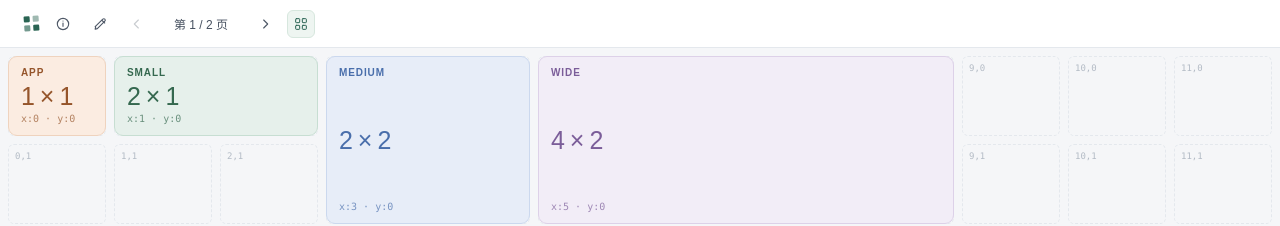
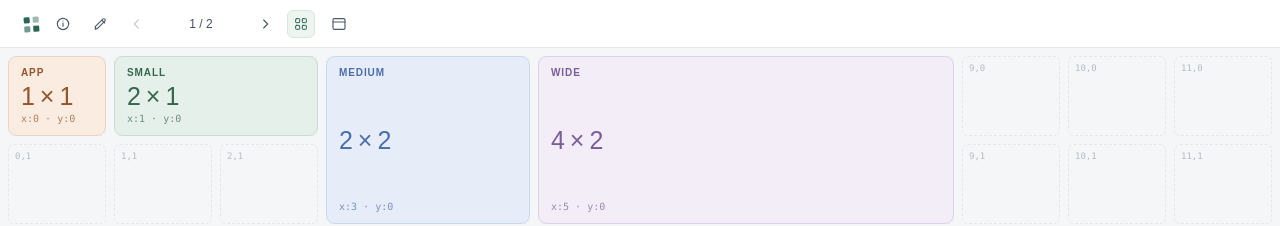
Before and after one commit to ZevixQuatol/Agile-Grid, a Next.js app: page / in a window 1280 px wide. Shown: the top 226 px of the page. Built offline with nearby package versions, Linux system fonts and the light colour scheme.

Commit message:
feat: add four-direction dock and thickness settings

```diff
--- a/src/app/globals.css
+++ b/src/app/globals.css
@@ -12,22 +12,39 @@ body { background: #f5f6f8; color: var(--ink); font-family: Arial, "Microsoft Ya
 button { font: inherit; }
 button:focus-visible { outline: 2px solid var(--accent); outline-offset: 3px; }
 
-.agile-grid-shell { height: 100dvh; width: 100%; display: grid; grid-template-rows: 48px minmax(0, 1fr); overflow: hidden; }
-.app-header { display: flex; align-items: center; padding: 0 24px; background: white; border-bottom: 1px solid var(--line); min-width: 0; }
+.agile-grid-shell { height: 100dvh; width: 100%; display: grid; grid-template-areas: "dock" "workspace"; grid-template-rows: min(var(--dock-size), 100%) minmax(0, 1fr); overflow: hidden; }
+.agile-grid-shell[data-dock="bottom"] { grid-template-areas: "workspace" "dock"; grid-template-rows: minmax(0, 1fr) min(var(--dock-size), 100%); }
+.agile-grid-shell[data-dock="left"], .agile-grid-shell[data-dock="right"] { grid-template-rows: minmax(0, 1fr); grid-template-areas: "dock workspace"; grid-template-columns: min(var(--dock-size), 100%) minmax(0, 1fr); }
+.agile-grid-shell[data-dock="right"] { grid-template-areas: "workspace dock"; grid-template-columns: minmax(0, 1fr) min(var(--dock-size), 100%); }
+.app-header { grid-area: dock; display: flex; align-items: center; padding: 6px 24px; background: white; box-shadow: inset 0 -1px var(--line); min-width: 0; min-height: 0; container: dock / size; }
+.agile-grid-shell[data-dock="bottom"] .app-header { box-shadow: inset 0 1px var(--line); }
+.agile-grid-shell[data-dock="left"] .app-header { box-shadow: inset -1px 0 var(--line); }
+.agile-grid-shell[data-dock="right"] .app-header { box-shadow: inset 1px 0 var(--line); }
+.app-header[data-vertical="true"] { padding: 12px 6px; align-items: flex-start; justify-content: center; }
+.app-header[data-vertical="true"] .header-controls, .app-header[data-vertical="true"] .brand, .app-header[data-vertical="true"] .header-actions, .app-header[data-vertical="true"] .page-navigation { flex-direction: column; }
+.app-header[data-vertical="true"] .page-count { min-width: 0; font-size: 10px; }
 .header-controls { display: flex; align-items: center; gap: 10px; min-width: 0; }
 .brand { position: relative; display: flex; align-items: center; gap: 10px; flex-shrink: 0; }
 .brand-mark { display: grid; grid-template-columns: repeat(2, 6px); gap: 3px; transform: rotate(-4deg); }
 .brand-mark i { width: 6px; height: 6px; background: var(--accent); border-radius: 1px; }
 .brand-mark i:nth-child(2) { opacity: .45; }
 .brand-mark i:nth-child(3) { opacity: .65; }
-.about-popover { position: absolute; z-index: 5; top: calc(100% + 8px); left: 0; display: flex; flex-direction: column; gap: 3px; min-width: 230px; padding: 10px 12px; border: 1px solid var(--line); border-radius: 7px; background: white; box-shadow: 0 8px 20px rgba(32, 39, 48, .12); color: var(--ink); font-size: 12px; }
+.dock-popover { width: min(280px, calc(100dvw - 16px)); max-height: calc(100dvh - 16px); padding: 12px; border: 1px solid var(--line); border-radius: 7px; background: white; box-shadow: 0 8px 20px rgba(32, 39, 48, .12); color: var(--ink); font-size: 12px; overflow: auto; }
+.dock-popover:popover-open { display: flex; flex-direction: column; gap: 10px; }
+.about-popover:popover-open { gap: 3px; }
 .about-popover span { color: var(--muted); font-size: 11px; }
+.dock-menu label { display: flex; align-items: center; justify-content: space-between; gap: 12px; }
+.dock-menu select { font: inherit; padding: 3px; }
+.dock-menu input { width: 130px; accent-color: var(--accent); }
+.dock-menu small { color: var(--muted); }
+.dock-overflow { display: flex; align-items: center; flex-wrap: wrap; gap: 8px; }
+.app-header .dock-overflow > * { display: none; }
 .header-actions { display: flex; align-items: center; gap: 8px; min-width: 0; }
 .header-divider { height: 18px; width: 1px; background: var(--line); }
 .page-navigation { display: flex; align-items: center; gap: 10px; }
 .page-count { min-width: 80px; text-align: center; font-size: 12px; font-variant-numeric: tabular-nums; white-space: nowrap; color: #46505f; }
 .icon-button, .overlay-toggle { border: 1px solid transparent; border-radius: 6px; background: transparent; color: #4e5867; cursor: pointer; display: inline-flex; align-items: center; justify-content: center; }
-.icon-button { width: 28px; height: 28px; padding: 5px; }
+.icon-button { width: 28px; height: 28px; padding: 5px; flex-shrink: 0; }
 .icon-button svg { width: 16px; height: 16px; stroke: currentColor; stroke-width: 1.7; stroke-linecap: round; stroke-linejoin: round; }
 .icon-button:hover:not(:disabled) { background: #f1f4f4; color: var(--accent); }
 .icon-button:disabled { opacity: .3; cursor: default; }
@@ -38,7 +55,7 @@ button:focus-visible { outline: 2px solid var(--accent); outline-offset: 3px; }
 .overlay-toggle[aria-pressed="true"] { background: #eef5f1; color: var(--accent); border-color: #d7e7de; }
 .overlay-toggle:hover { border-color: #b8ccbf; }
 
-.grid-workspace { display: grid; grid-template-rows: minmax(0, 1fr); padding: 8px; min-width: 0; min-height: 0; }
+.grid-workspace { grid-area: workspace; display: grid; grid-template-rows: minmax(0, 1fr); padding: 8px; min-width: 0; min-height: 0; overflow: hidden; }
 .grid-viewport { position: relative; min-width: 0; min-height: 0; overflow: hidden; }
 .grid-overlay { position: absolute; inset: 0; display: grid; align-content: start; pointer-events: none; }
 .grid-cell { border: 1px dashed #e4e8ed; border-radius: 6px; min-width: 0; overflow: hidden; }
@@ -81,14 +98,29 @@ button:focus-visible { outline: 2px solid var(--accent); outline-offset: 3px; }
 .viewport-message p { margin: 0; font-size: 12px; line-height: 1.6; color: var(--muted); }
 .message-detail { font-size: 11px; color: #a17b42; }
 
-@media (max-width: 1100px) {
-  .about-popover { min-width: 220px; }
+@container dock (max-width: 560px) {
+  .app-header[data-vertical="false"] .header-actions .dock-secondary { display: none; }
+  .app-header[data-vertical="false"] .dock-overflow .dock-secondary { display: inline-flex; }
+  .app-header[data-vertical="false"] .header-controls { gap: 6px; }
+  .app-header[data-vertical="false"] .header-actions { gap: 4px; }
+  .app-header[data-vertical="false"] .page-count { min-width: 42px; }
 }
-
-@media (max-width: 700px) {
-  .app-header { padding: 0 8px; }
-  .header-controls { gap: 6px; }
-  .header-actions { gap: 4px; }
-  .page-count { min-width: 68px; }
-  .metric-group { gap: 10px; }
+@container dock (max-width: 380px) {
+  .app-header[data-vertical="false"] .header-actions { display: none; }
+  .app-header[data-vertical="false"] .dock-overflow > * { display: inline-flex; }
 }
+@container dock (max-height: 480px) {
+  .app-header[data-vertical="true"] .header-actions .dock-secondary { display: none; }
+  .app-header[data-vertical="true"] .dock-overflow .dock-secondary { display: inline-flex; }
+}
+@container dock (max-height: 320px) {
+  .app-header[data-vertical="true"] .header-actions { display: none; }
+  .app-header[data-vertical="true"] .dock-overflow > * { display: inline-flex; }
+  .app-header[data-vertical="true"] .dock-overflow .page-navigation { flex-direction: row; }
+}
+@container dock (max-width: 160px) {
+  .app-header[data-vertical="false"] .brand { display: none; }
+}
+@container dock (max-height: 160px) {
+  .app-header[data-vertical="true"] .brand { display: none; }
+}
--- a/src/components/agile-grid/AgileGrid.tsx
+++ b/src/components/agile-grid/AgileGrid.tsx
@@ -1,11 +1,12 @@
 "use client";
 
-import { useEffect, useRef, useState } from "react";
+import { useEffect, useId, useRef, useState, type CSSProperties } from "react";
 import { useStore } from "zustand";
 import type { AgileGridItem } from "@/core/grid/types";
 import { createAgileGridStore } from "@/stores/agileGridStore";
 import { useGridMetrics } from "@/hooks/useGridMetrics";
 import { DemoWidget } from "@/components/widgets/DemoWidget";
+import { DockMenu } from "@/components/dock-bar/DockMenu";
 import { GridViewport } from "./GridViewport";
 import { PageNavigation } from "./PageNavigation";
 
@@ -15,7 +16,10 @@ function renderDemo(item: AgileGridItem) {
 
 export function AgileGrid() {
   const [store] = useState(createAgileGridStore);
-  const [aboutOpen, setAboutOpen] = useState(false);
+  const aboutId = useId();
+  const dock = useStore(store, (value) => value.state.dock);
+  const setDockPosition = useStore(store, (value) => value.setDockPosition);
+  const setDockSize = useStore(store, (value) => value.setDockSize);
   const config = useStore(store, (value) => value.state.config);
   const layout = useStore(store, (value) => value.state.layout);
   const activePage = useStore(store, (value) => value.state.activePage);
@@ -72,44 +76,7 @@ export function AgileGrid() {
     }
   };
 
-  return (
-    <div className="agile-grid-shell" onKeyDown={handleKeyDown} tabIndex={-1}>
-      <header className="app-header">
-        <div className="header-controls">
-          <div className="brand">
-            <span className="brand-mark" aria-hidden="true"><i /><i /><i /><i /></span>
-            <button
-              className="icon-button about-button"
-              type="button"
-              aria-label="关于 Agile Grid 灵巧网格"
-              aria-expanded={aboutOpen}
-              title="关于 Agile Grid / 灵巧网格"
-              onClick={() => setAboutOpen((open) => !open)}
-            >
-              <svg viewBox="0 0 24 24" fill="none" aria-hidden="true">
-                <circle cx="12" cy="12" r="8.5" />
-                <path d="M12 10.5v5" />
-                <path d="M12 7.5h.01" />
-              </svg>
-            </button>
-            {aboutOpen && (
-              <div className="about-popover" role="dialog" aria-label="关于 Agile Grid">
-                <strong>Agile Grid</strong>
-                <span>灵巧网格</span>
-                <div className="grid-status" role="group" aria-label="网格信息">
-                  <div className="metric-group">
-                    <span><b>{config.columns}</b> 列</span>
-                    <span><b>{metrics?.rows ?? "—"}</b> 行</span>
-                    <span className="metric-secondary">Cell <b>{metrics ? metrics.cellWidth.toFixed(2) : "—"}</b> × <b>{config.rowHeight}</b> px</span>
-                    <span className="metric-secondary">Gap <b>{config.gapX}</b> / <b>{config.gapY}</b> px</span>
-                  </div>
-                  <span className="status-mode"><i aria-hidden="true" />浏览模式 · 本页 {page.items.length} 个块</span>
-                </div>
-              </div>
-            )}
-          </div>
-          <div className="header-actions">
-          <button
+  const editButton = <button
             className="icon-button edit-toggle"
             type="button"
             aria-label={editing ? "完成编辑" : "进入编辑模式"}
@@ -121,9 +88,9 @@ export function AgileGrid() {
               <path d="m4 16.5-.75 3.25L6.5 19 17.75 7.75a2.12 2.12 0 0 0-3-3L3.25 16" />
               <path d="m13.5 6.5 4 4" />
             </svg>
-          </button>
-          {editing && <button
-            className="icon-button add-item"
+          </button>;
+  const addButton = editing && <button
+            className="icon-button add-item dock-secondary"
             type="button"
             aria-label="新增 Widget"
             title="新增 Widget"
@@ -133,9 +100,9 @@ export function AgileGrid() {
             <svg viewBox="0 0 24 24" fill="none" aria-hidden="true">
               <path d="M12 5v14M5 12h14" />
             </svg>
-          </button>}
-          <PageNavigation activePage={activePage} pageCount={layout.pages.length} onPageChange={setActivePage} />
-          <button
+          </button>;
+  const navigation = <PageNavigation activePage={activePage} pageCount={layout.pages.length} onPageChange={setActivePage} />;
+  const overlayButton = <button
             className="icon-button overlay-toggle"
             type="button"
             aria-label="网格辅助线"
@@ -149,10 +116,10 @@ export function AgileGrid() {
               <rect x="4" y="14" width="6" height="6" rx="1" />
               <rect x="14" y="14" width="6" height="6" rx="1" />
             </svg>
-          </button>
-          {editing && <>
+          </button>;
+  const arrangementButtons = editing && <>
             <button
-              className="icon-button"
+              className="icon-button dock-secondary"
               type="button"
               aria-label="本页补位"
               title="本页补位"
@@ -164,7 +131,7 @@ export function AgileGrid() {
               </svg>
             </button>
             <button
-              className="icon-button"
+              className="icon-button dock-secondary"
               type="button"
               aria-label="自动排布全部页面"
               title="自动排布全部页面"
@@ -177,8 +144,40 @@ export function AgileGrid() {
                 <path d="M3 17h18m-4-4 4 4-4 4" />
               </svg>
             </button>
-          </>}
+          </>;
+
+  return (
+    <div className="agile-grid-shell" data-dock={dock.position} style={{ "--dock-size": `${dock.size}px` } as CSSProperties} onKeyDown={handleKeyDown} tabIndex={-1}>
+      <header className="app-header" data-vertical={dock.position === "left" || dock.position === "right"}>
+        <div className="header-controls">
+          <div className="brand">
+            <span className="brand-mark" aria-hidden="true"><i /><i /><i /><i /></span>
+            <button className="icon-button about-button" type="button" aria-label="关于 Agile Grid 灵巧网格" title="关于 Agile Grid / 灵巧网格" popoverTarget={aboutId}>
+              <svg viewBox="0 0 24 24" fill="none" aria-hidden="true">
+                <circle cx="12" cy="12" r="8.5" />
+                <path d="M12 10.5v5M12 7.5h.01" />
+              </svg>
+            </button>
+            <div className="dock-popover about-popover" id={aboutId} popover="auto" role="dialog" aria-label="关于 Agile Grid">
+              <strong>Agile Grid</strong>
+              <span>灵巧网格</span>
+              <div className="grid-status" role="group" aria-label="网格信息">
+                <div className="metric-group">
+                  <span><b>{config.columns}</b> 列</span>
+                  <span><b>{metrics?.rows ?? "—"}</b> 行</span>
+                  <span className="metric-secondary">Cell <b>{metrics ? metrics.cellWidth.toFixed(2) : "—"}</b> × <b>{config.rowHeight}</b> px</span>
+                  <span className="metric-secondary">Gap <b>{config.gapX}</b> / <b>{config.gapY}</b> px</span>
+                </div>
+                <span className="status-mode"><i aria-hidden="true" />{editing ? "编辑模式" : "浏览模式"} · 本页 {page.items.length} 个块</span>
+              </div>
+            </div>
           </div>
+          <div className="header-actions">
+            {editButton}{addButton}{navigation}{overlayButton}{arrangementButtons}
+          </div>
+          <DockMenu dock={dock} editing={editing} onPositionChange={setDockPosition} onSizeChange={setDockSize}>
+            {editButton}{addButton}{navigation}{overlayButton}{arrangementButtons}
+          </DockMenu>
         </div>
       </header>
       <GridViewport page={page} config={config} metrics={metrics} viewportRef={viewportRef} showOverlay={showOverlay} renderItem={renderDemo} editing={editing} selectedItemId={selectedItemId} onSelect={selectItem} onBeginDrag={(id, offset, bounds) => beginDrag(id, activePage, offset, bounds)} onPreviewDrag={previewDrag} onCommitDrag={commitDrag} onCancelDrag={cancelDrag} onBeginResize={(id, handle, pointerStart, bounds) => beginResize(id, activePage, handle, pointerStart, bounds)} onPreviewResize={previewResize} onCommitResize={commitResize} onCancelResize={cancelResize} onDelete={handleDeleteItem} drag={drag} resize={resize} />
--- a/src/components/agile-grid/PageNavigation.tsx
+++ b/src/components/agile-grid/PageNavigation.tsx
@@ -18,7 +18,7 @@ export function PageNavigation({ activePage, pageCount, onPageChange }: Props) {
           <path d="m14 6-6 6 6 6" />
         </svg>
       </button>
-      <span className="page-count" aria-live="polite">第 {activePage + 1} / {pageCount} 页</span>
+      <span className="page-count" aria-live="polite" aria-label={`第 ${activePage + 1} / ${pageCount} 页`} title={`第 ${activePage + 1} / ${pageCount} 页`}>{activePage + 1} / {pageCount}</span>
       <button
         className="icon-button"
         type="button"
--- /dev/null
+++ b/src/components/dock-bar/DockMenu.tsx
@@ -0,0 +1,43 @@
+import { useId, type ReactNode } from "react";
+import type { DockBarState, DockPosition } from "@/core/grid/types";
+import { dockSizeRange } from "@/stores/agileGridStore";
+
+interface Props {
+  dock: DockBarState;
+  editing: boolean;
+  onPositionChange: (position: DockPosition) => void;
+  onSizeChange: (size: number) => void;
+  children: ReactNode;
+}
+
+export function DockMenu({ dock, editing, onPositionChange, onSizeChange, children }: Props) {
+  const id = useId();
+  return (
+    <>
+      <button className="icon-button" type="button" aria-label="Dock 设置" title="Dock 设置" popoverTarget={id}>
+        <svg viewBox="0 0 24 24" fill="none" aria-hidden="true">
+          <rect x="3" y="4" width="18" height="16" rx="2" />
+          <path d="M3 9h18" />
+        </svg>
+      </button>
+      <div className="dock-popover dock-menu" id={id} popover="auto" role="dialog" aria-label="Dock 设置">
+        <strong>Dock 设置</strong>
+        <label>
+          方向
+          <select aria-label="Dock 方向" value={dock.position} onChange={(event) => onPositionChange(event.target.value as DockPosition)}>
+            <option value="top">顶部</option>
+            <option value="bottom">底部</option>
+            <option value="left">左侧</option>
+            <option value="right">右侧</option>
+          </select>
+        </label>
+        <label>
+          厚度 · {dock.size} px
+          <input type="range" aria-label="Dock 厚度" min={dockSizeRange.min} max={dockSizeRange.max} step={1} value={dock.size} disabled={!editing} onChange={(event) => onSizeChange(event.target.valueAsNumber)} />
+        </label>
+        {!editing && <small>进入编辑模式可调整厚度</small>}
+        <div className="dock-overflow" role="group" aria-label="网格操作">{children}</div>
+      </div>
+    </>
+  );
+}
--- a/src/stores/agileGridStore.ts
+++ b/src/stores/agileGridStore.ts
@@ -2,7 +2,9 @@ import { createStore } from "zustand/vanilla";
 import demoLayout from "@/data/demo-layout.json";
 import { addGridItem, adaptLayoutToBounds, compactLayout, compactPage, reflowDraggedItem } from "@/core/grid/placement";
 import { resizeRect } from "@/core/grid/resize";
-import type { AgileGridItem, AgileGridState, DragSession, GridBounds, GridConfig, GridLayout, GridRect, ResizeHandle, ResizeSession } from "@/core/grid/types";
+import type { AgileGridItem, AgileGridState, DockPosition, DragSession, GridBounds, GridConfig, GridLayout, GridRect, ResizeHandle, ResizeSession } from "@/core/grid/types";
+
+export const dockSizeRange = { min: 40, max: 160 };
 
 const defaultConfig: GridConfig = {
   columns: 12,
@@ -17,6 +19,8 @@ interface AgileGridStore {
   setActivePage: (page: number) => void;
   toggleOverlay: () => void;
   toggleEditing: () => void;
+  setDockPosition: (position: DockPosition) => void;
+  setDockSize: (size: number) => void;
   selectItem: (id?: string) => void;
   beginDrag: (id: string, page: number, pointerOffset: DragSession["pointerOffset"], bounds: DragSession["bounds"]) => boolean;
   previewDrag: (rect: GridRect) => void;
@@ -70,6 +74,14 @@ export function createAgileGridStore(layout: GridLayout = demoLayout) {
     },
     toggleOverlay: () => set(({ showOverlay }) => ({ showOverlay: !showOverlay })),
     toggleEditing: () => set(({ state }) => ({ state: { ...state, editing: !state.editing, selectedItemId: undefined }, drag: null, resize: null })),
+    setDockPosition: (position) => set(({ state }) => {
+      if (!["top", "bottom", "left", "right"].includes(position) || position === state.dock.position) return {};
+      return { state: { ...state, dock: { ...state.dock, position }, selectedItemId: undefined }, drag: null, resize: null };
+    }),
+    setDockSize: (size) => set(({ state }) => {
+      if (!state.editing || !Number.isInteger(size) || size < dockSizeRange.min || size > dockSizeRange.max || size === state.dock.size) return {};
+      return { state: { ...state, dock: { ...state.dock, size }, selectedItemId: undefined }, drag: null, resize: null };
+    }),
     selectItem: (id) => set(({ state }) => ({ state: { ...state, selectedItemId: id } })),
     beginDrag: (id, page, pointerOffset, bounds) => {
       let started = false;
```
Also changed, not shown: 5 other files (tests, documents, lock files or other folders).
